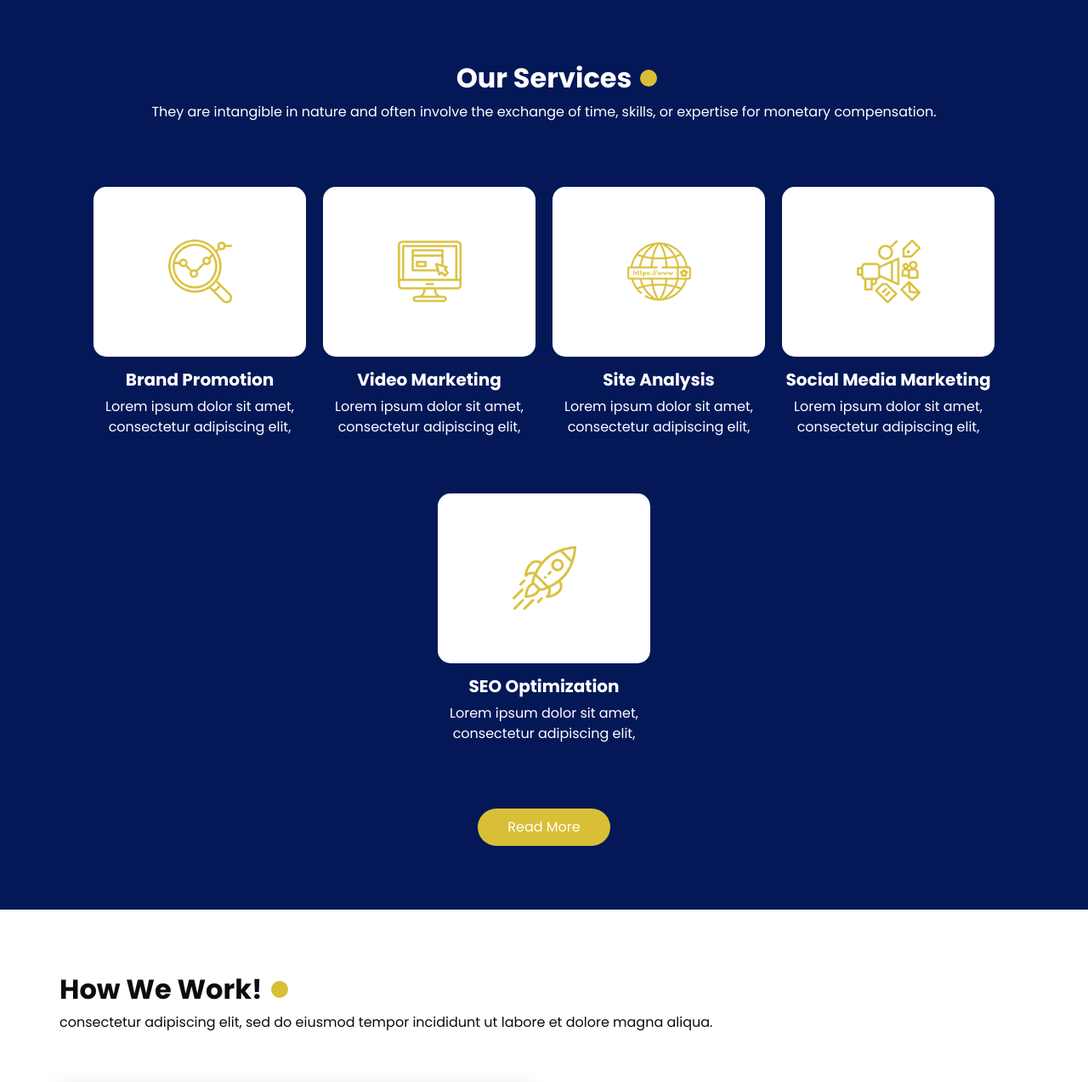
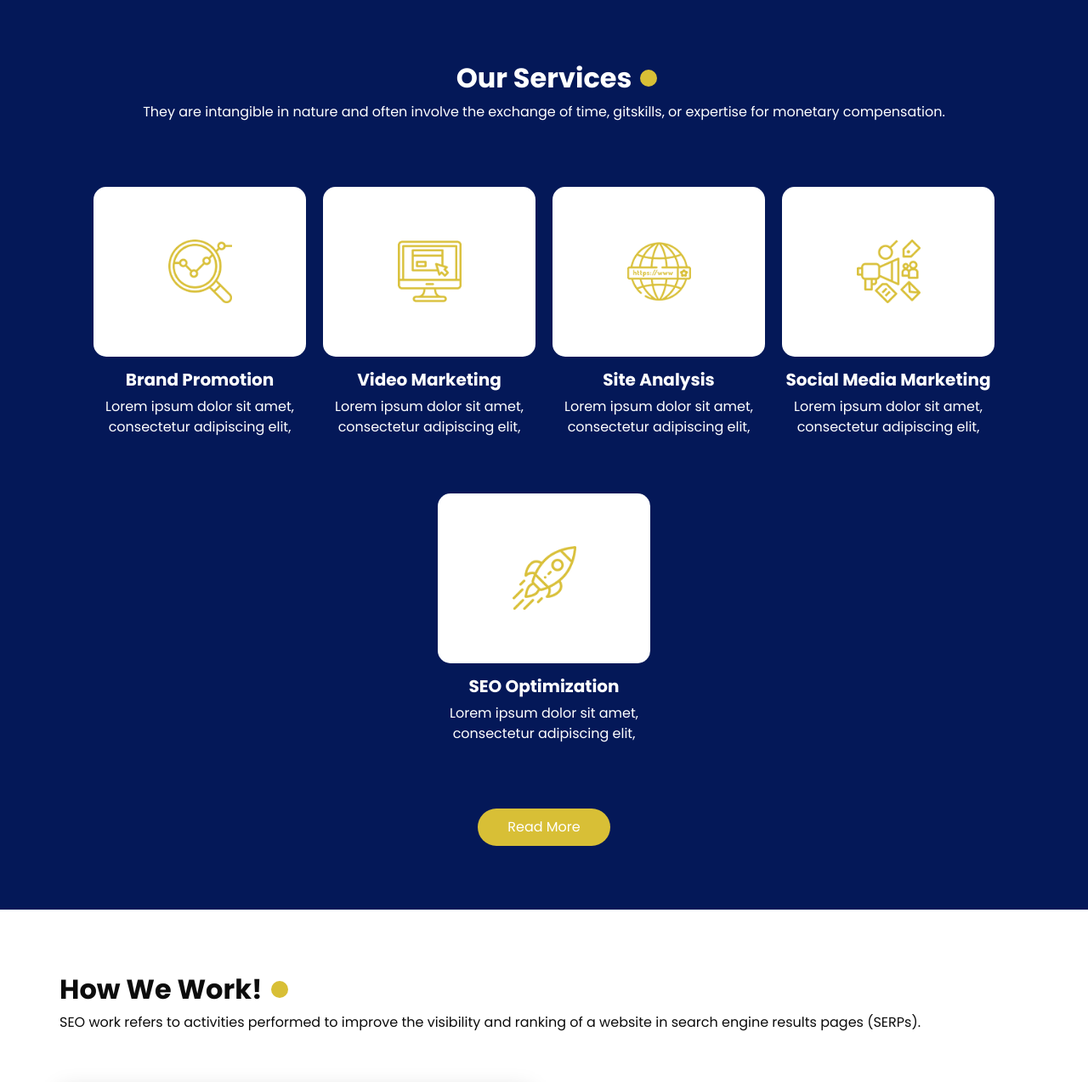
Before and after one commit to DileepKumar5/Deploy-static-Website-on-Robust-AWS-Architecture, a website: page index.html in a window 1280 px wide. Shown: the part 1584-2858 px from the top of the page at 85% size. Drawn offline with nearby package versions, Linux system fonts and the light colour scheme.

Commit message:
GitHub Action 28.0

```diff
--- a/index.html
+++ b/index.html
@@ -237,8 +237,8 @@
         <div class="heading_container">
           <h2>Our Services</h2>
           <p>
-            They are intangible in nature and often involve the exchange of
-            time, skills, or expertise for monetary compensation.
+            They are intangible in nature and often involve the exchange of time,
+            gitskills, or expertise for monetary compensation.
           </p>
         </div>
 
@@ -303,8 +303,8 @@
         <div class="heading_container">
           <h2>How We Work!</h2>
           <p>
-            consectetur adipiscing elit, sed do eiusmod tempor incididunt ut
-            labore et dolore magna aliqua.
+            SEO work refers to activities performed to improve the visibility
+            and ranking of a website in search engine results pages (SERPs).
           </p>
         </div>
         <div class="row">
```
